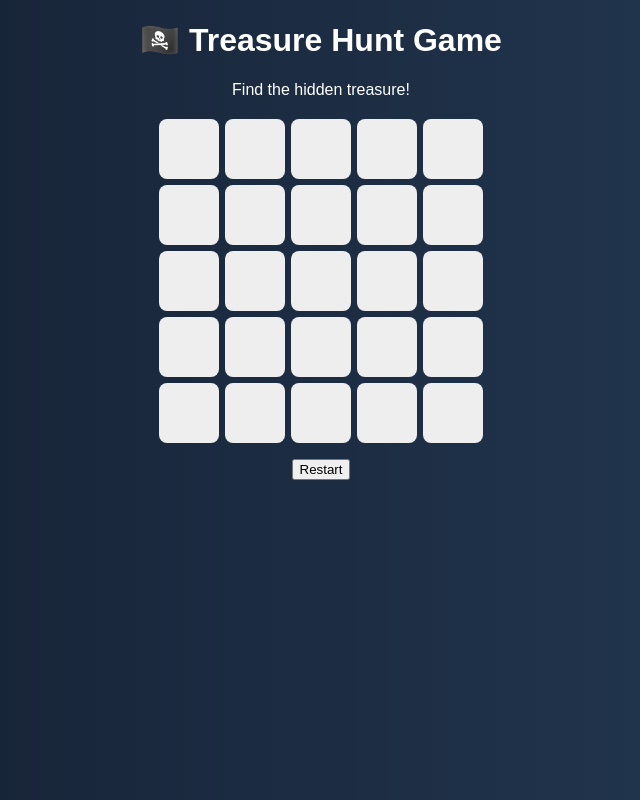
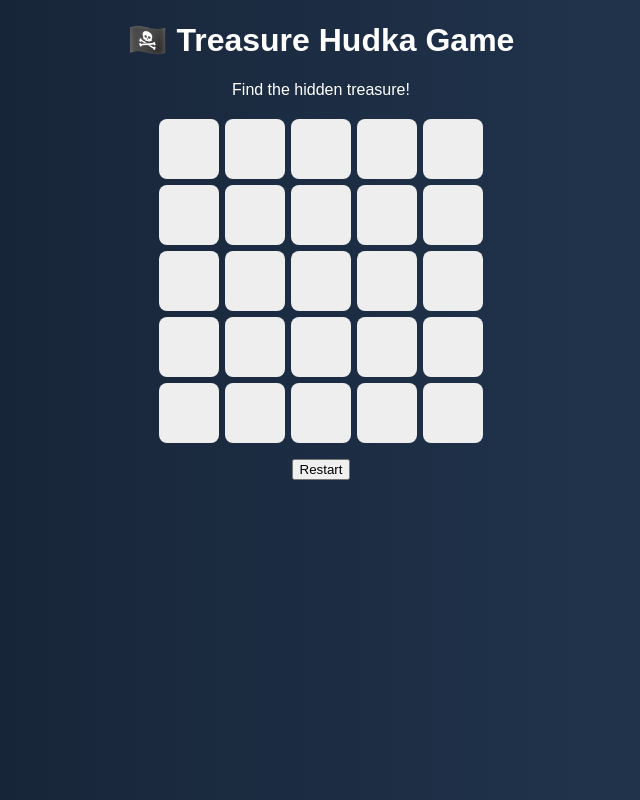
Before and after one commit to aryanawate/Game, a plain HTML site: page index.html in a window 1280 px wide. Shown: the whole page, without its empty margins (319-959 px from the left). Drawn offline with Linux system fonts and the light colour scheme.

Commit message:
heading of game changed

```diff
--- a/index.html
+++ b/index.html
@@ -6,7 +6,7 @@
 </head>
 <body>
 
-<h1>🏴‍☠️ Treasure Hunt Game</h1>
+<h1>🏴‍☠️ Treasure Hudka Game</h1>
 <p>Find the hidden treasure!</p>
 
 <div id="grid"></div>
```
